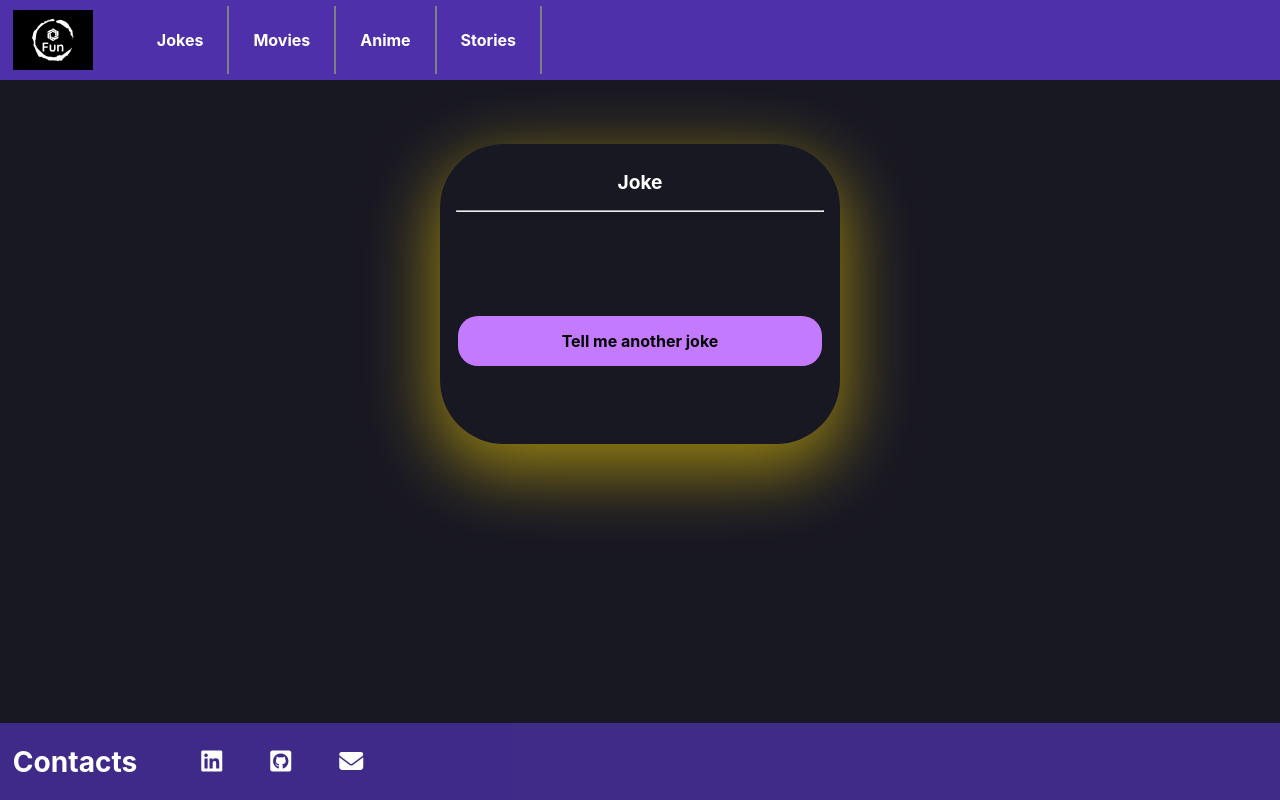
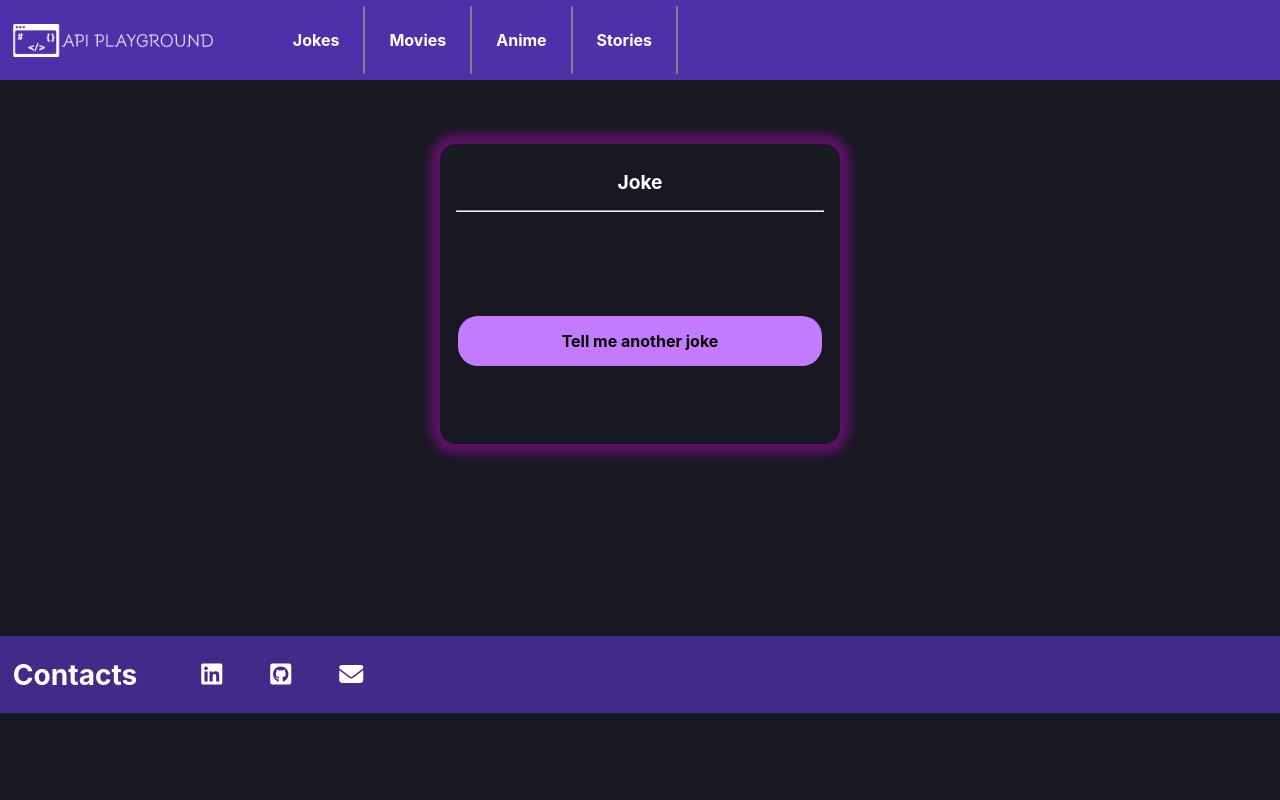
Before and after one commit to AadityaNayak/APImpact, a React (Create React App) app: page / in a window 1280 px wide. Built offline with nearby package versions, Linux system fonts and the light colour scheme; no server answers.

Commit message:
Indivisual movie display added

```diff
--- a/src/App.jsx
+++ b/src/App.jsx
@@ -5,6 +5,7 @@ import Header from "./components/Header";
 import Footer from "./components/Footer";
 import JokesMain from "./components/JokesMain";
 import MoviesMain from "./components/MoviesMain";
+import MovieDisplay from "./components/MovieDisplay";
 
 function App() {
   return (
@@ -15,6 +16,7 @@ function App() {
           <Route path="/" element={<JokesMain />}></Route>
           <Route path="/jokes" element={<JokesMain />}></Route>
           <Route path="/movies" element={<MoviesMain />}></Route>
+          <Route path="/movies/:id" element={<MovieDisplay />}></Route>
         </Routes>
       </BrowserRouter>
       <Footer />
--- a/src/components/Header.jsx
+++ b/src/components/Header.jsx
@@ -7,18 +7,18 @@ function Header() {
     <div className="header">
       <div className="header--logo"></div>
       <ul className="header--nav">
-        <li>
-          <Link to="/jokes" className="text-link">Jokes</Link>
-        </li>
-        <li>
-          <Link to="/movies" className="text-link">Movies</Link>
-        </li>
-        <li>
-          <Link to="/anime" className="text-link">Anime</Link>
-        </li>
-        <li>
-          <Link to="/stories" className="text-link">Stories</Link>
-        </li>
+        <Link to="/jokes" className="text-link">
+          <li>Jokes</li>
+        </Link>
+        <Link to="/movies" className="text-link">
+          <li>Movies</li>
+        </Link>
+        <Link to="/anime" className="text-link">
+          <li>Anime</li>
+        </Link>
+        <Link to="/stories" className="text-link">
+          <li>Stories</li>
+        </Link>
       </ul>
     </div>
   );
--- a/src/components/MovieCard.jsx
+++ b/src/components/MovieCard.jsx
@@ -1,10 +1,13 @@
 import React from 'react';
 import ReactDOM from 'react-dom/client';
+import { useNavigate } from 'react-router-dom';
 
 function MovieCard(props) {
-
+  const navigate = useNavigate();
   return (
-    <div className='movies--card'>
+    <div className='movies--card' onClick={()=>{
+      navigate(`/movies/${props.imdbID}`)
+    }}>
         <div className='movie--card--poster' style={{backgroundImage:`url(${props.poster})`}}>
         </div>
         <div className='movie--card--title'>
@@ -17,9 +20,9 @@ function MovieCard(props) {
             <div>Type: {props.type}</div>
 
         </div>
-        <button className='movie--card--favourite'>
+        {/* <button className='movie--card--favourite'>
             Add To favourite
-        </button>
+        </button> */}
     </div>
   );
 }
--- a/src/components/MoviesMain.jsx
+++ b/src/components/MoviesMain.jsx
@@ -62,6 +62,7 @@ function MoviesMain() {
         return (
           <MovieCard
             key={item.imdbID}
+            imdbID={item.imdbID}
             title={item.Title}
             poster={item.Poster}
             type={item.Type}
@@ -98,8 +99,8 @@ function MoviesMain() {
       </div>
       <h3>Movies List</h3>
       <div className="movies--container">{listLoader()}</div>
-      <h3>Favourite</h3>
-      <div className="movies--container">{/* <MovieCard /> */}</div>
+      {/* <h3>Favourite</h3>
+      <div className="movies--container"><MovieCard /></div> */}
     </div>
   );
 }
--- a/src/index.css
+++ b/src/index.css
@@ -10,11 +10,16 @@ body {
     color: white;
     height: 100vh;
     background-color: #181823;
+    font-weight: bold;
 }
 
 #root {
     height: 100%;
     width: 100%;
+}
+
+.app {
+    height: 100%;
 }
 
 
@@ -29,6 +34,7 @@ body {
     justify-content: flex-start;
     align-items: center;
     background-color: #4E31AA;
+    column-gap: 1rem;
 }
 
 .header--logo {
@@ -36,7 +42,7 @@ body {
     background-position: center;
     background-repeat: no-repeat;
     background-size: contain;
-    min-width: 80px;
+    min-width: 200px;
     min-height: 80px;
     height: auto;
     width: auto;
@@ -87,7 +93,7 @@ body {
     align-items: center;
     color: white;
     background-color: #4e31aac2;
-    position: fixed;
+    position: relative;
     bottom: 0;
     font-size: 1.5rem;
 }
@@ -138,9 +144,10 @@ body {
     max-width: 400px;
     margin: auto;
     margin-top: 4rem;
-    border-radius: 4rem;
+    margin-bottom: 12rem;
+    border-radius: 1rem;
     padding: 1rem;
-    box-shadow: rgba(255, 217, 0, 0.558) 0px 22px 70px 4px;
+    box-shadow: rgb(246 0 255 / 30%) 0px 0px 10px 10px;
 }
 
 .jokes--card--title {
@@ -223,6 +230,8 @@ body {
 }
 
 .movies--card {
+    transition: all;
+    transition-duration: 300ms;
     /* border: 2px solid grey; */
     display: flex;
     flex-direction: column;
@@ -234,6 +243,11 @@ body {
     height: 400px;
     padding: 10px;
     border-top: 2px solid rgba(255, 217, 0, 0.49);
+}
+
+.movies--card:hover {
+    cursor: pointer;
+    background-color: rgb(246 0 255 / 30%);
 }
 
 .movie--card--poster {
@@ -285,3 +299,66 @@ body {
 .movie--card--favourite:hover {
     background-color: #c796fefd;
 }
+
+
+/* Movie Display */
+
+.movie--display {
+    padding: 1rem;
+    display: flex;
+    flex-direction: row;
+    flex-wrap: wrap;
+    justify-content: space-around;
+}
+
+.movie--display--left {
+    padding: 1rem;
+    min-height: 500px;
+    width: 50%;
+    display: flex;
+    flex-direction: column;
+    justify-content: space-around;
+    border: 2px solid grey;
+}
+
+.movie--display--ratings {
+    min-height: 200px;
+    width: 100%;
+    display: flex;
+    flex-direction: column;
+    border: 2px solid grey;
+    justify-content: space-around;
+    flex-wrap: wrap;
+}
+
+.movie--display--right {
+    padding: 1rem;
+    min-height: 500px;
+    width: 50%;
+    display: flex;
+    flex-direction: column;
+    border: 2px solid grey;
+    align-items: center;
+    justify-content: space-around;
+    flex-wrap: wrap;
+}
+
+.movie--display--right div {
+    width: 100%;
+    border: 1px solid grey;
+    display: flex;
+    flex-direction: column;
+    justify-content: center;
+    text-align: center;
+    height: 10%;
+}
+
+.movie--display--poster {
+    /* border: 2px solid grey; */
+    background-size: contain;
+    background-repeat: no-repeat;
+    background-position: center;
+    margin-top: 10px;
+    margin-bottom: 10px;
+    min-height: 400px;
+}
```
Also changed, not shown: public/images/logo.png.
